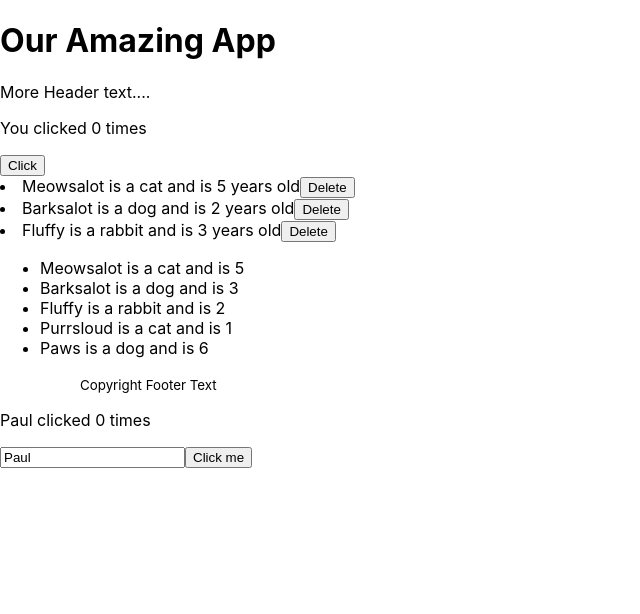
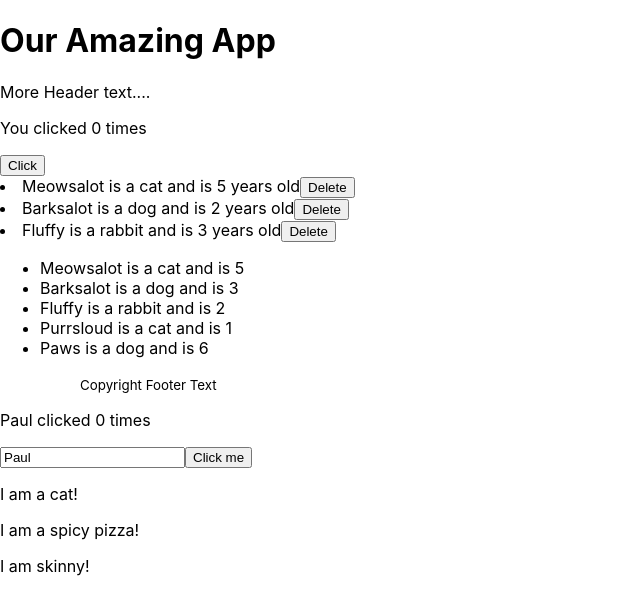
Before and after one commit to AnnieCat73/learning-react-app, a React (Create React App) app: page / in a window 1280 px wide. Shown: the top 614 px of the page, without its empty margins (0-640 px from the left). Built offline with nearby package versions, Linux system fonts and the light colour scheme.

Commit message:
Conditional exercise

```diff
--- a/src/App.js
+++ b/src/App.js
@@ -10,6 +10,7 @@
 import UseEffect from "./React for Rest of Us/UseEffect";
 import './App.css';
 import './index.css';
+import Conditional from "./React for Rest of Us/Conditional";
 /*
 Events that can change date f.ex
 a user can click a button - how do we respond to that, scroll the
@@ -38,6 +39,7 @@
       <Loop />
       <small className="small">Copyright Footer Text</small>
       <UseEffect />
+      <Conditional />
 
     </>
 
--- a/src/React for Rest of Us/Conditional.js
+++ b/src/React for Rest of Us/Conditional.js
@@ -0,0 +1,40 @@
+import React from 'react'
+
+let isDog = false;
+
+let food = "pizza";
+
+let body = "thin";
+
+function Conditional() {
+  return (
+    <>
+      <div>
+        {isDog === true ? (
+          <p>I am a dog!</p>
+        ) : (
+          <p>I am a cat!</p>
+        )}
+      </div>
+      <div>
+        {food === "hot dog" ? (
+          <p>I am a bit tasty hot dog!</p>
+        ) : food === "pizza" ? (
+          <p>I am a spicy pizza!</p>
+        ) : (
+          <p>I am marmalade</p>
+        )}
+      </div>
+      <div>
+          {body === "thin" ? (
+            <p>I am skinny!</p>
+          ) : (
+            <p>I am fat</p>
+          )}
+      </div>
+    </>
+
+  )
+}
+
+export default Conditional;
```
